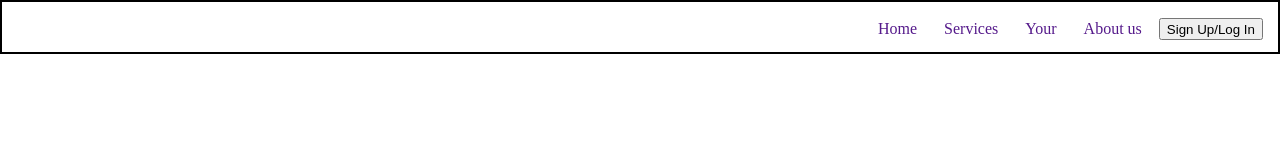
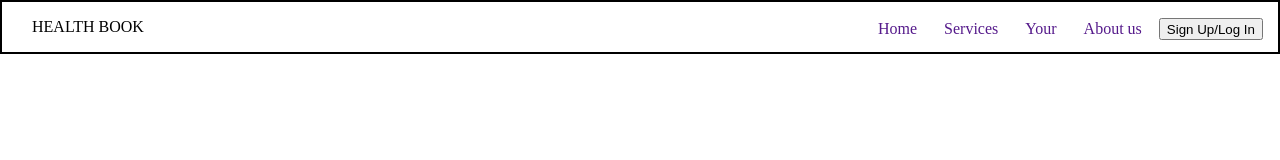
Before and after one commit to ayushmishra12212147/healthBook, a plain HTML site: page index.html in a window 1280 px wide. Drawn offline with Linux system fonts and the light colour scheme.

Commit message:
Third Modification

```diff
--- a/index.css
+++ b/index.css
@@ -22,3 +22,8 @@
     margin-left: 15px;
     margin-right: 15px;
 }
+.navigation p{
+    display: flex;
+    float: left;
+    margin-left: 30px;
+}
--- a/index.html
+++ b/index.html
@@ -9,7 +9,7 @@
 <body>
      <div class="first">
 <nav class="navigation">
-
+    <p>HEALTH BOOK</p>
 <ul>
     <li><a href="">Home</a></li>
     <li><a href="">Services</a></li>
```
